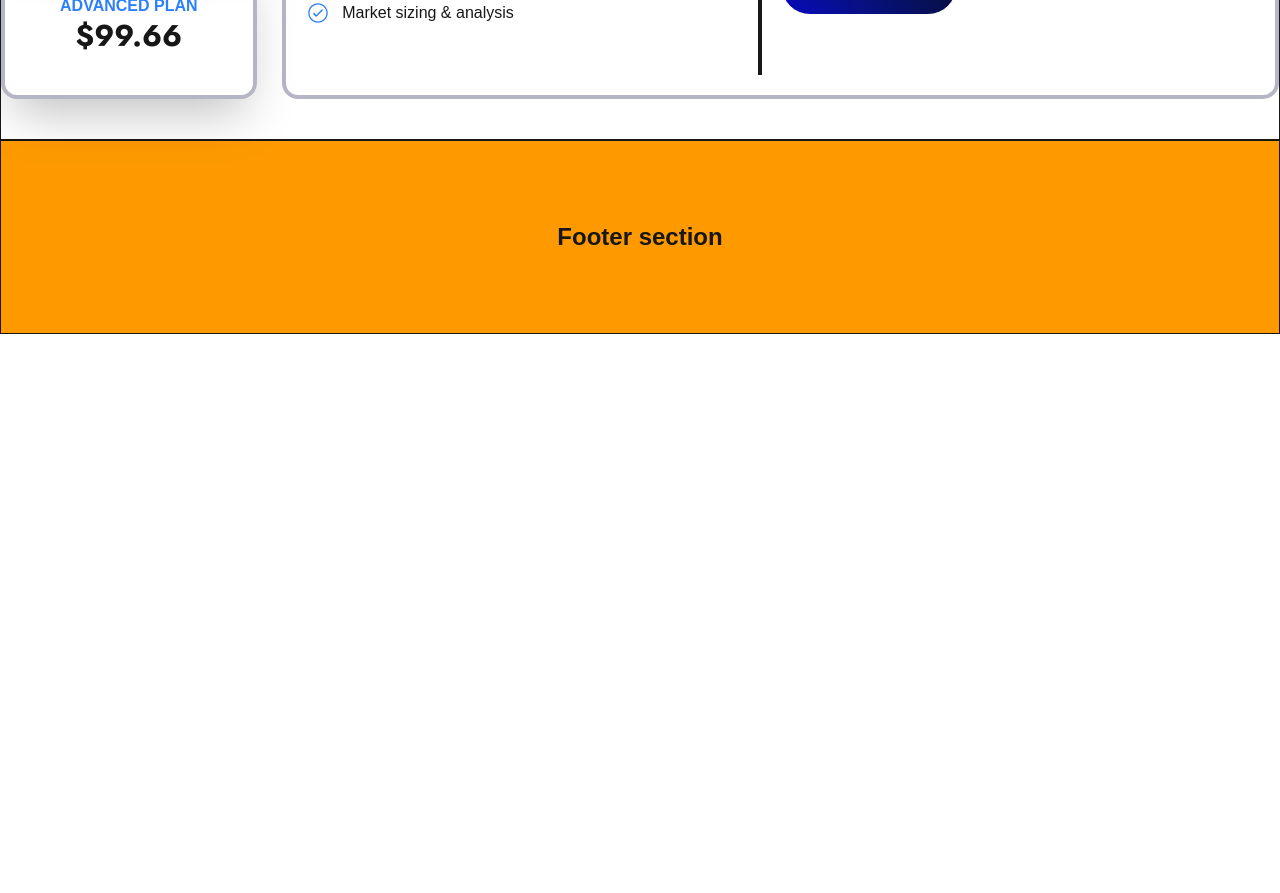
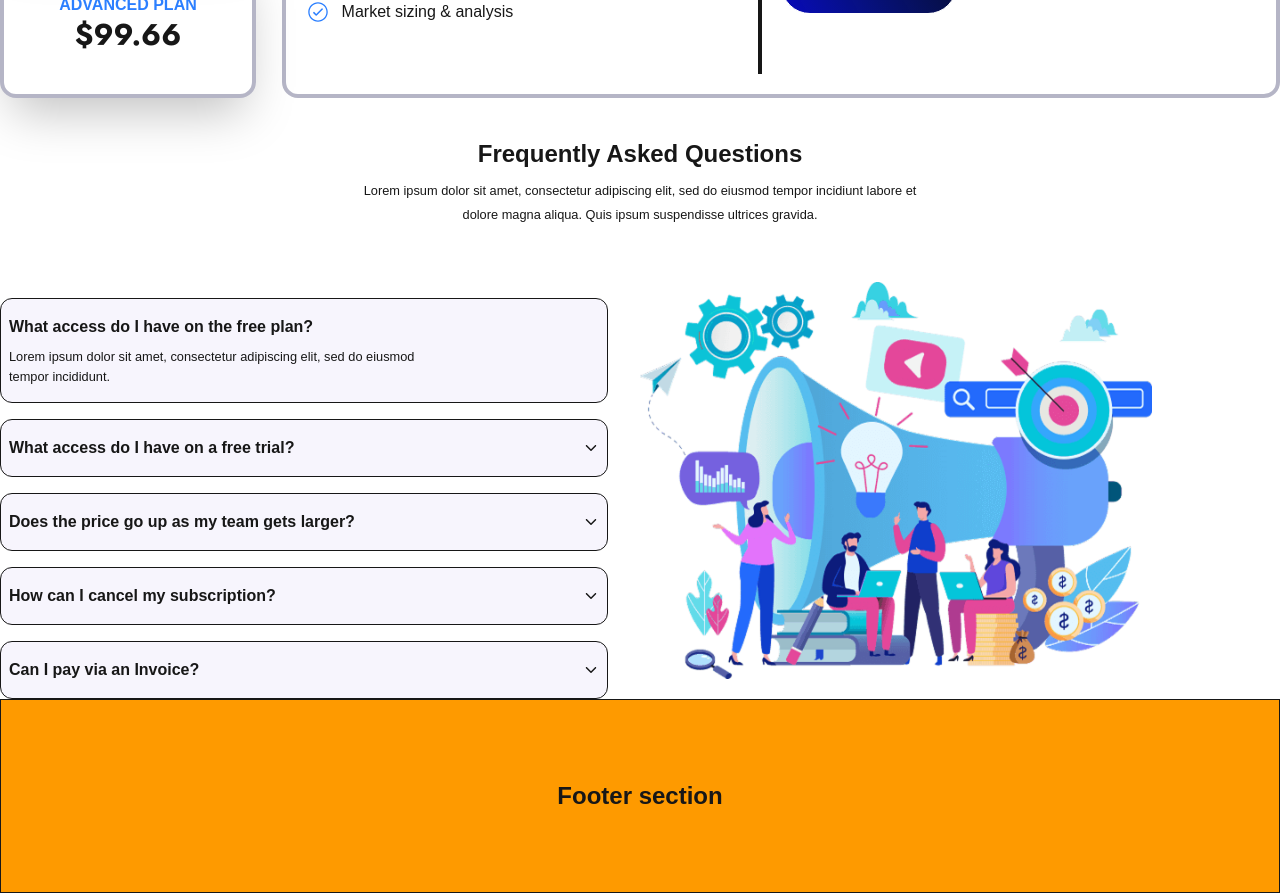
Before and after one commit to AnasAhmedFND/Bighlo, a Next.js app: page / in a window 1280 px wide. Shown: the part 4020-4913 px from the top of the page. Before the commit the page ends 4354 px from the top, so only its background shows below. Built offline with nearby package versions, Linux system fonts and the light colour scheme.

Commit message:
frequently section done

```diff
--- /dev/null
+++ b/src/Compunents/Home/Frequently.jsx
@@ -0,0 +1,106 @@
+"use client"
+import React, { useState } from 'react'
+import { IoIosArrowDown } from "react-icons/io";
+import { IoIosArrowUp } from "react-icons/io";
+
+const Frequently = () => {
+
+    const [tofic, setTofic] = useState(false);
+    const [toficc, setToficc] = useState(false);
+    const [tofic2, setTofic2] = useState(false);
+    const [tofic3, setTofic3] = useState(false);
+
+
+
+
+
+    return (
+        <section className='container mx-auto  '>
+            <h2 className='text-center font-bold text-2xl '>Frequently Asked Questions</h2>
+            <p className='text-center mt-2'> <small>
+                Lorem ipsum dolor sit amet, consectetur adipiscing elit, sed do eiusmod tempor incidiunt labore et <br />
+                dolore magna aliqua. Quis ipsum suspendisse ultrices gravida.
+            </small> </p>
+
+            <div className=" flex justify-between mt-14 ">
+                {/* left-div */}
+                <div className=" w-[50%]">
+                    {/* one */}
+                    <div className="border py-4 px-2 rounded-xl mt-4 bg-[#F7F5FD] w-[95%] ">
+                        <h4 className='flex items-center justify-between font-bold'>What access do I have on the free plan?</h4>
+                        <small>
+                            <p className='mt-2'>Lorem ipsum dolor sit amet, consectetur adipiscing elit, sed do eiusmod <br />
+                                tempor incididunt.</p>
+
+                        </small>
+                    </div>
+                    {/* two */}
+                    <div className="border py-4 px-2 rounded-xl mt-4 bg-[#F7F5FD] w-[95%] ">
+                        <h4 className='flex items-center justify-between font-bold'>What access do I have on a free trial?   <IoIosArrowDown /></h4>
+                    </div>
+                    {/* three */}
+                    <div className="border py-4 px-2 rounded-xl mt-4 bg-[#F7F5FD] w-[95%] ">
+                        <h4 className='flex items-center justify-between font-bold'>Does the price go up as my team gets larger? <IoIosArrowDown /></h4>
+                    </div>
+
+                    <div onClick={() => setToficc(!toficc)} className="border py-4 px-2 rounded-xl mt-4 bg-[#F7F5FD] w-[95%] flex items-center justify-between ">
+                        <h4 className=' font-bold'>How can I cancel my subscription?  </h4>
+                        <p ><IoIosArrowDown /></p>
+                    </div>
+                    {toficc && (
+                        <div className="border py-4 px-2 rounded-xl mt-4 bg-[#F7F5FD] w-[95%]">
+                             <p>
+                                You can cancel your subscription at any time.</p> <br />
+                            <h6 className='font-bold '>✔ No long-term contracts</h6>
+                            <br />
+                            <h6 className='font-bold '>✔ Cancel directly from your account settings </h6>
+                            <br />
+                            <h6 className='font-bold '>✔ Access remains active until the billing cycle ends</h6>
+                            <br />
+
+                            <p> Need help? Our support team is always available. </p>
+
+
+                        </div>
+                    )
+                    }
+
+                    <div onClick={() => setTofic(!tofic)} className="border py-4 px-2 rounded-xl mt-4 bg-[#F7F5FD] w-[95%] flex items-center justify-between ">
+                        <h4 className=' font-bold'>Can I pay via an Invoice?  </h4>
+                        <p>
+                            <IoIosArrowDown />
+                        </p>
+
+
+                    </div>
+                    {tofic && (
+
+                        <div className="border py-4 px-2 rounded-xl mt-1 bg-[#F7F5FD] w-[95%] z-20 ">
+                            <p>
+                                You can cancel your subscription at any time.</p> <br />
+                            <h6 className='font-bold '>✔ No long-term contracts</h6>
+                            <br />
+                            <h6 className='font-bold '>✔ Cancel directly from your account settings </h6>
+                            <br />
+                            <h6 className='font-bold '>✔ Access remains active until the billing cycle ends</h6>
+                            <br />
+
+                            <p> Need help? Our support team is always available. </p>
+
+
+                        </div>
+
+                    )}
+                </div>
+
+                {/* Right */}
+                <div className="  w-[50%] ">
+                    <img className='w-[80%] ' src="/home/faq.png" alt="" />
+                </div>
+            </div>
+
+        </section>
+    )
+}
+
+export default Frequently
--- a/src/Compunents/Home/Pricing.jsx
+++ b/src/Compunents/Home/Pricing.jsx
@@ -8,7 +8,7 @@ const josts = Jost({
 
 const Pricing = () => {
     return (
-        <section className='container mx-auto border py-10 '>
+        <section className='container mx-auto  py-10 '>
             <h6 className={`${josts.className} text-center text-[#19198a] `} >PRICING PLAN</h6>
             <h2 className={`${josts.className} text-center font-bold text-4xl `} >Our affordable priing plans</h2>
 
--- a/src/app/page.js
+++ b/src/app/page.js
@@ -1,4 +1,5 @@
 import About_h from "@/Compunents/Home/About_h";
+import Frequently from "@/Compunents/Home/Frequently";
 import Hero from "@/Compunents/Home/Hero";
 import Pricing from "@/Compunents/Home/Pricing";
 import Project from "@/Compunents/Home/Project";
@@ -19,6 +20,7 @@ export default function Home() {
     <Team/>
     <Support/>
     <Pricing/>
+    <Frequently/>
 
     </>
   );
```
Also changed, not shown: public/home/faq.png (added).
